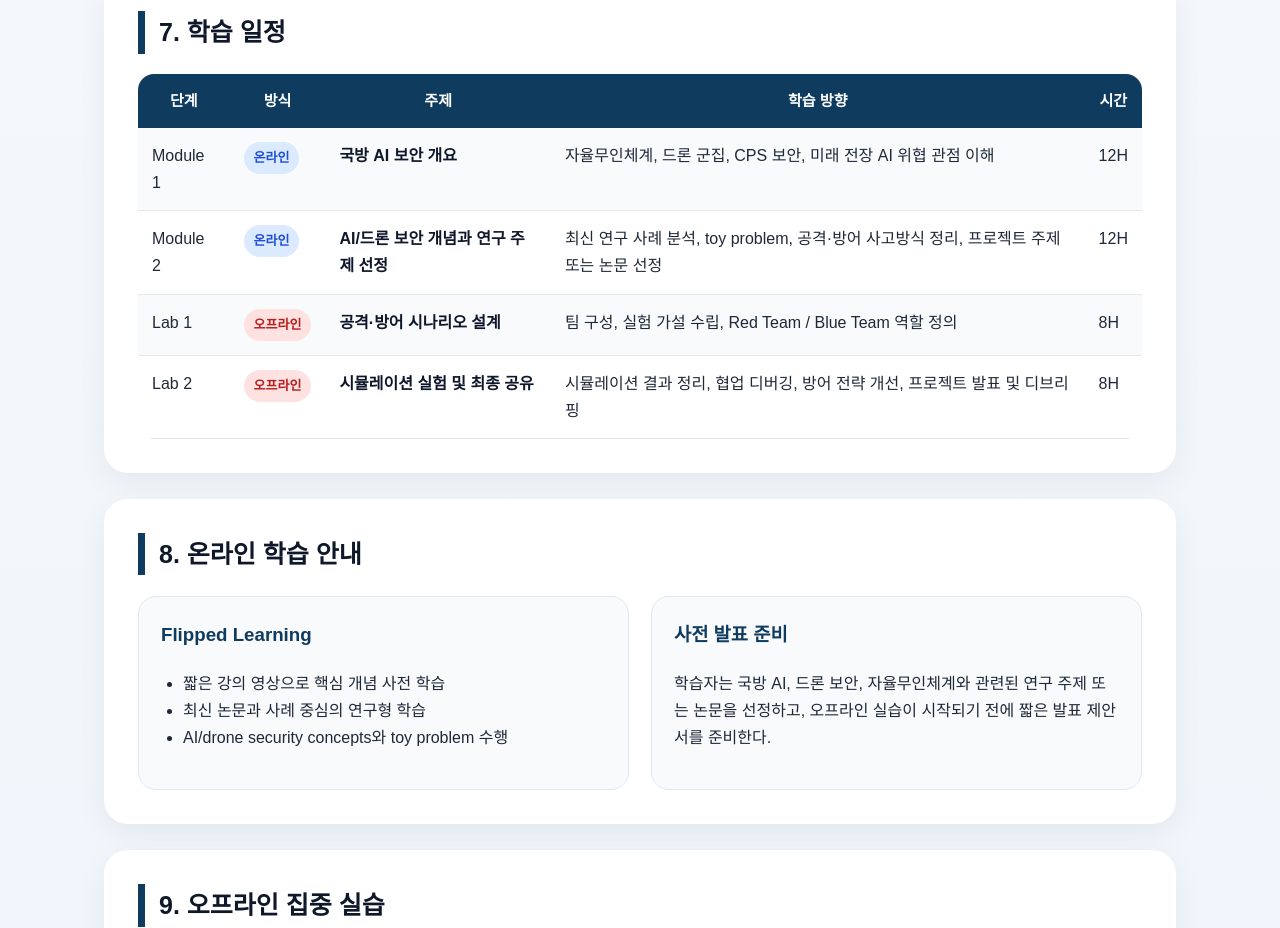
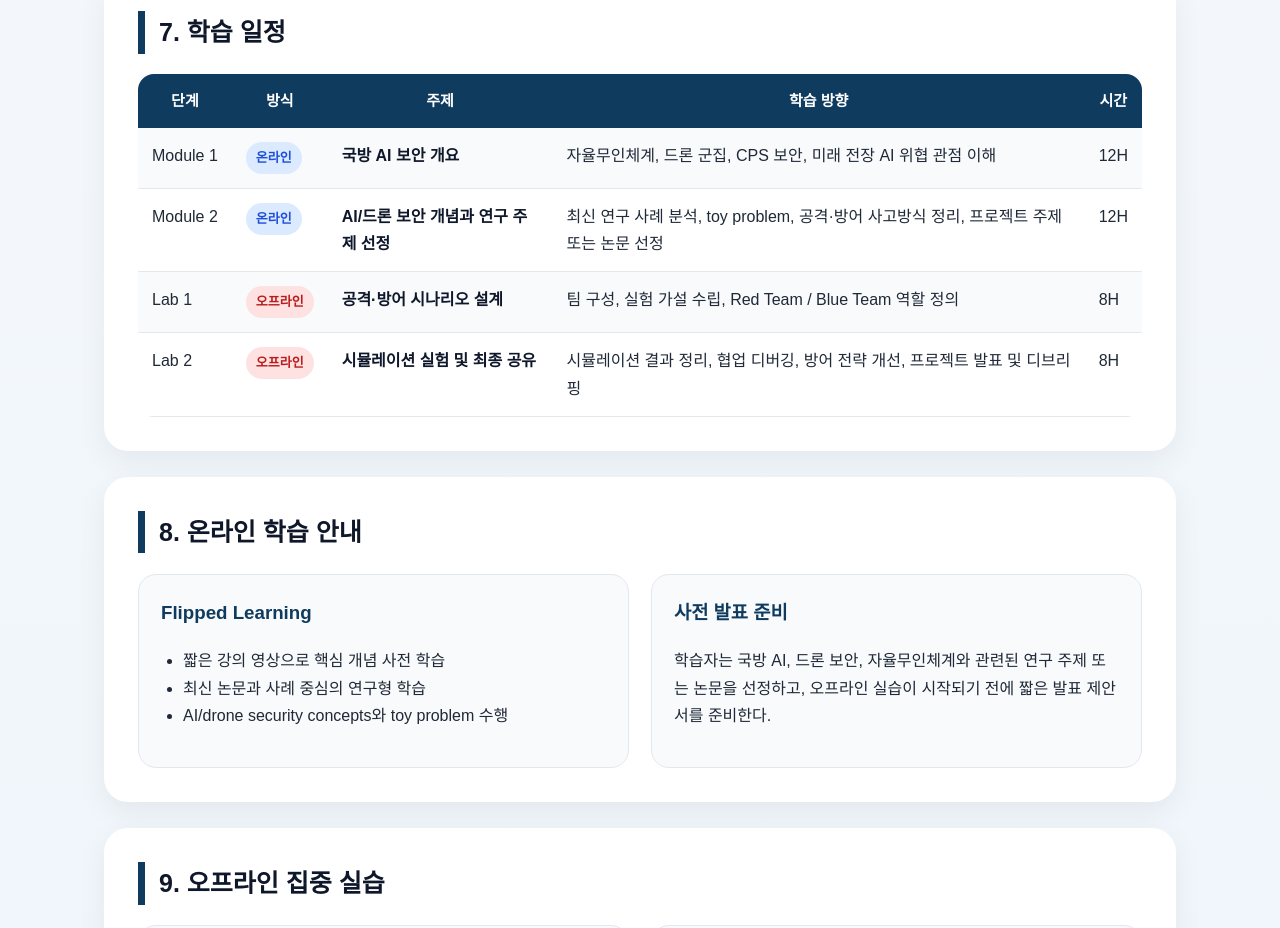
Before and after one commit to das-lab-jbnu/bootcamp-ai, a website: page curriculum/syllabi/defense-ai-autonomous-security.html in a window 1280 px wide. Shown: the part 4260-5188 px from the top of the page. Drawn offline with Linux system fonts and the light colour scheme.

Commit message:
Prevent defense AI module label wrapping

```diff
--- a/curriculum/syllabi/defense-ai-autonomous-security.html
+++ b/curriculum/syllabi/defense-ai-autonomous-security.html
@@ -1021,28 +1021,28 @@
                 <th>시간</th>
             </tr>
             <tr>
-                <td>Module 1</td>
+                <td class="nowrap">Module 1</td>
                 <td><span class="tag-online">온라인</span></td>
                 <td class="timeline-title">국방 AI 보안 개요</td>
                 <td>자율무인체계, 드론 군집, CPS 보안, 미래 전장 AI 위협 관점 이해</td>
                 <td>12H</td>
             </tr>
             <tr>
-                <td>Module 2</td>
+                <td class="nowrap">Module 2</td>
                 <td><span class="tag-online">온라인</span></td>
                 <td class="timeline-title">AI/드론 보안 개념과 연구 주제 선정</td>
                 <td>최신 연구 사례 분석, toy problem, 공격·방어 사고방식 정리, 프로젝트 주제 또는 논문 선정</td>
                 <td>12H</td>
             </tr>
             <tr>
-                <td>Lab 1</td>
+                <td class="nowrap">Lab 1</td>
                 <td><span class="tag-lab">오프라인</span></td>
                 <td class="timeline-title">공격·방어 시나리오 설계</td>
                 <td>팀 구성, 실험 가설 수립, Red Team / Blue Team 역할 정의</td>
                 <td>8H</td>
             </tr>
             <tr>
-                <td>Lab 2</td>
+                <td class="nowrap">Lab 2</td>
                 <td><span class="tag-lab">오프라인</span></td>
                 <td class="timeline-title">시뮬레이션 실험 및 최종 공유</td>
                 <td>시뮬레이션 결과 정리, 협업 디버깅, 방어 전략 개선, 프로젝트 발표 및 디브리핑</td>
```
